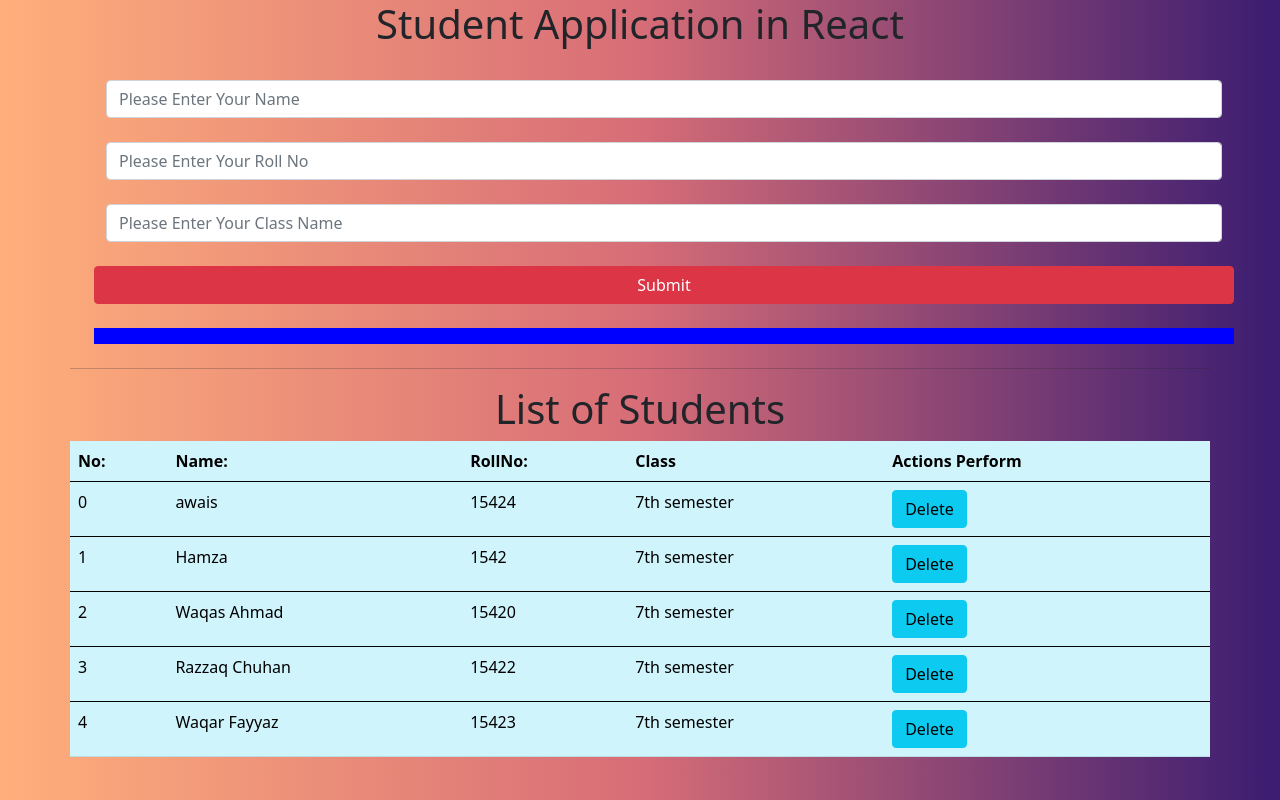
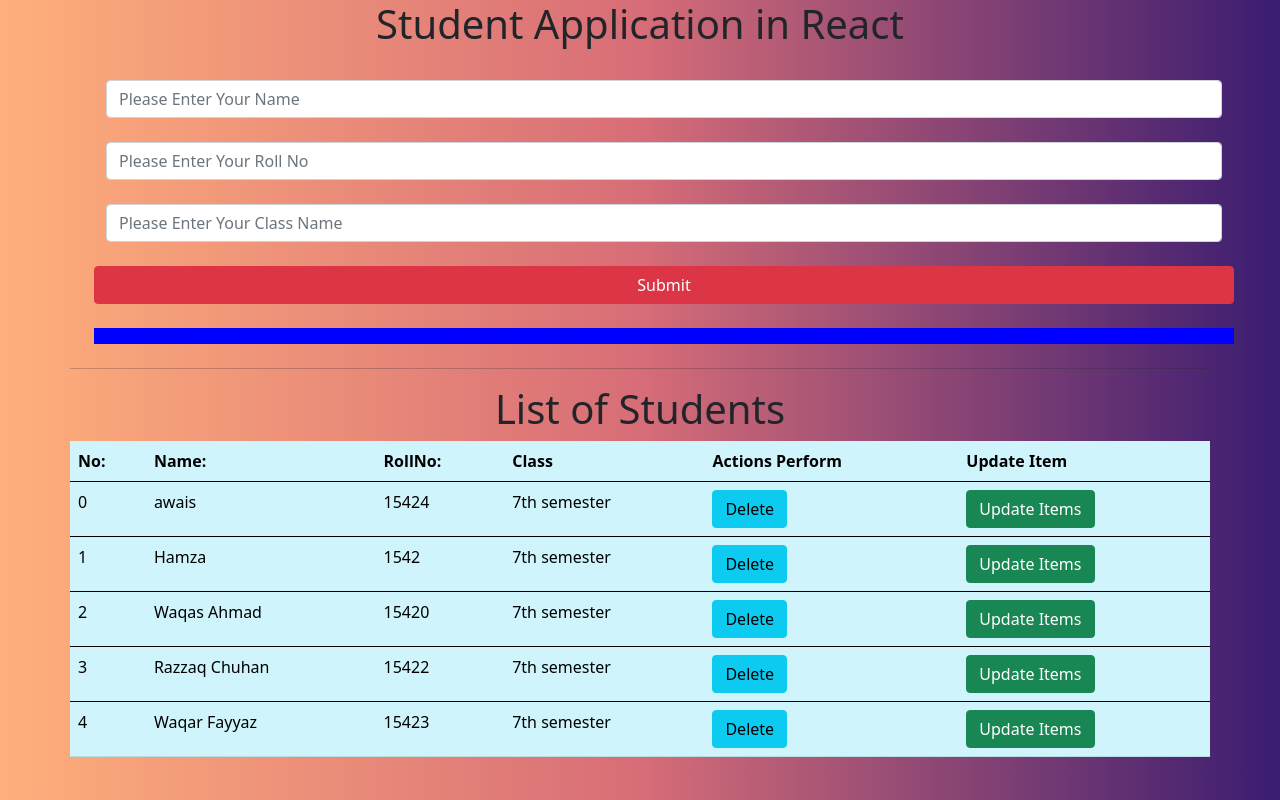
Before and after one commit to awais882s/student-app, a React (Create React App) app: page / in a window 1280 px wide. Built offline with nearby package versions, Linux system fonts and the light colour scheme.

Commit message:
update btn add

```diff
--- a/src/components/studentList.js
+++ b/src/components/studentList.js
@@ -1,5 +1,5 @@
 import React from "react";
-export default function StudentList({ student, index, deleteHandler }) {
+export default function StudentList({ student, index, deleteHandler, updatehandler }) {
 
   return (
     <tbody>
@@ -13,6 +13,12 @@ export default function StudentList({ student, index, deleteHandler }) {
             Delete
           </button>
         </td>
+        <td>
+          <button className="btn btn-success" onClick={() => updatehandler(student)}>
+            Update Items
+          </button>
+        </td>
+
       </tr>
     </tbody>
   );
--- a/src/components/students.js
+++ b/src/components/students.js
@@ -111,6 +111,8 @@ export default function Students() {
               <th scope="col">RollNo:</th>
               <th scope="col">Class</th>
               <th scope="col">Actions Perform</th>
+              <th scope="col">Update Item</th>
+
             </tr>
           </thead>
           {students.map((item, index) => {
```
Lines whose indentation alone changed are shown as unchanged.
